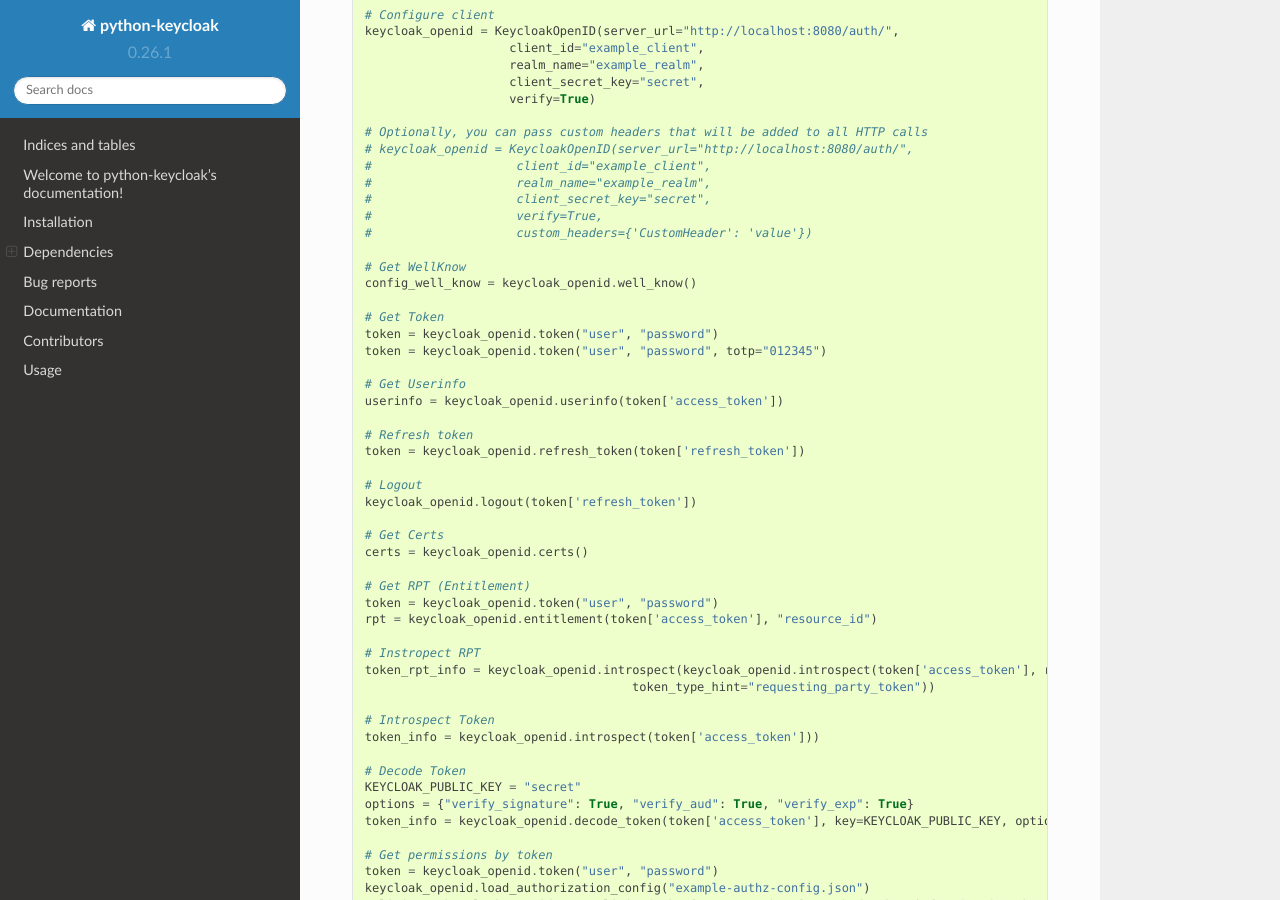
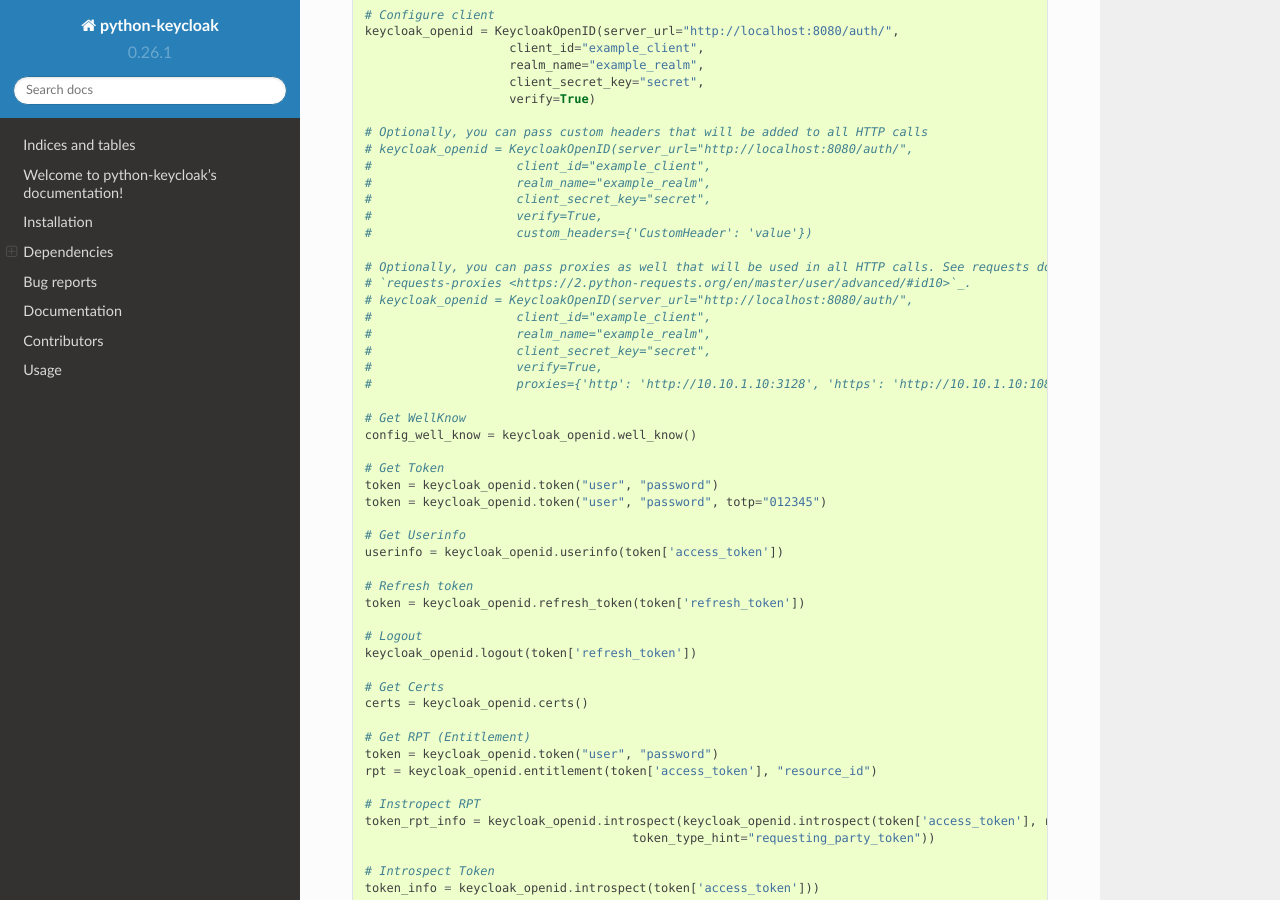
Before and after one commit to marcospereirampj/python-keycloak, a Sphinx documentation site: the page built from docs/source/index.rst, in a window 1280 px wide and 900 px high, scrolled down 1806 px. Built offline with Sphinx 7.4.7 and the Read the Docs theme 2.0.0, drawn with Linux system fonts in a browser that asks for light colours.

Commit message:
Added optional proxies for requests calls

```diff
--- a/docs/source/index.rst
+++ b/docs/source/index.rst
@@ -99,6 +99,15 @@ Main methods::
     #                    client_secret_key="secret",
     #                    verify=True,
     #                    custom_headers={'CustomHeader': 'value'})
+
+    # Optionally, you can pass proxies as well that will be used in all HTTP calls. See requests documentation for more details_
+    # `requests-proxies <https://2.python-requests.org/en/master/user/advanced/#id10>`_.
+    # keycloak_openid = KeycloakOpenID(server_url="http://localhost:8080/auth/",
+    #                    client_id="example_client",
+    #                    realm_name="example_realm",
+    #                    client_secret_key="secret",
+    #                    verify=True,
+    #                    proxies={'http': 'http://10.10.1.10:3128', 'https': 'http://10.10.1.10:1080'})
 
     # Get WellKnow
     config_well_know = keycloak_openid.well_know()
```
Also changed, not shown: 2 other files.
